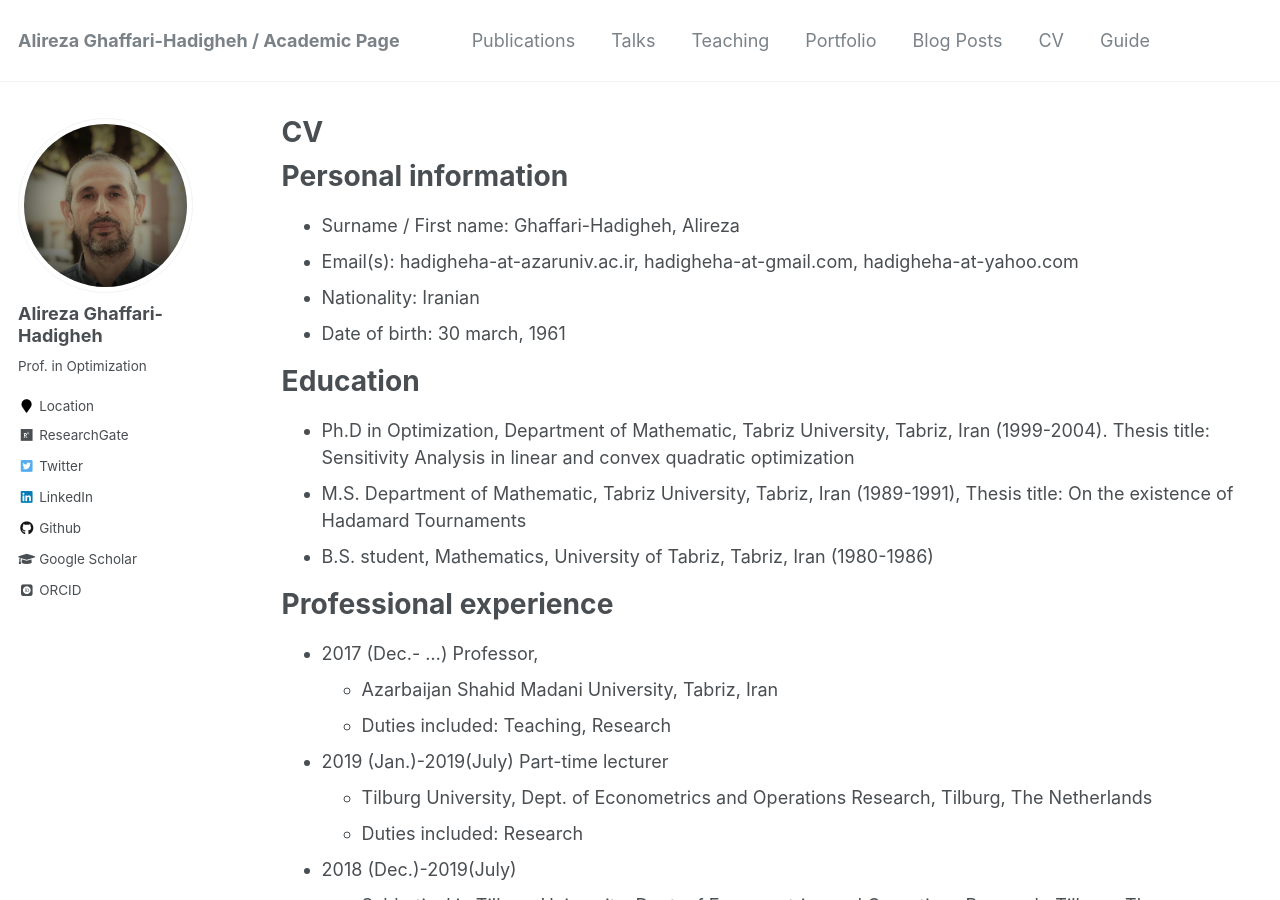
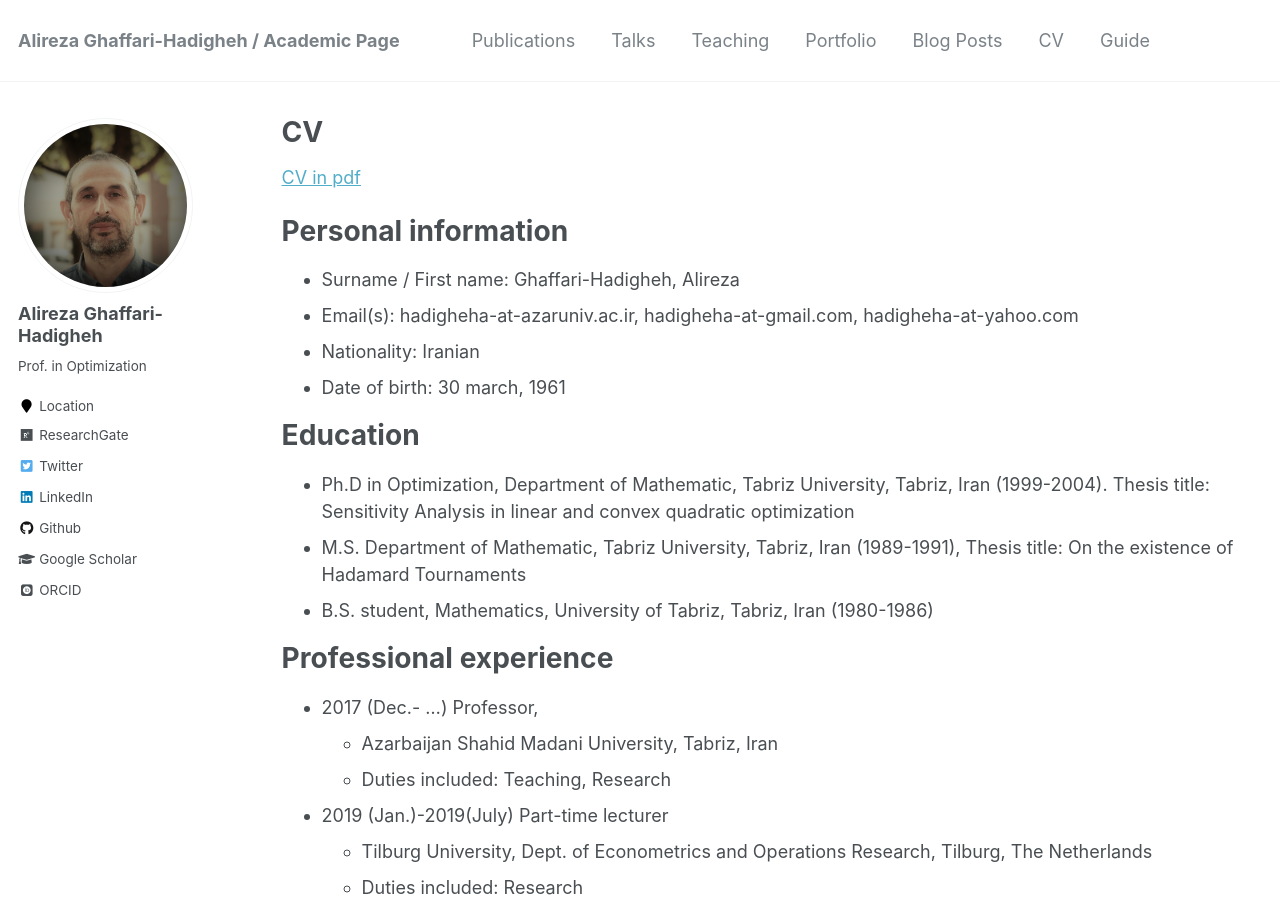
Before and after one commit to Hadigheha/hadigheha.github.io, a Jekyll site: the page built from _pages/cv.md, in a window 1280 px wide and 900 px high. Built offline with Jekyll 4.4.1, drawn with Linux system fonts in a browser that asks for light colours; some web fonts are replaced.

Commit message:
CV in PDF added

```diff
--- a/_pages/cv.md
+++ b/_pages/cv.md
@@ -6,6 +6,8 @@ author_profile: true
 redirect_from:
   - /resume
 ---
+
+[CV in pdf](docs/cv_hadigheh.pdf)
 
 {% include base_path %}
 
```
Also changed, not shown: 1 other file.
